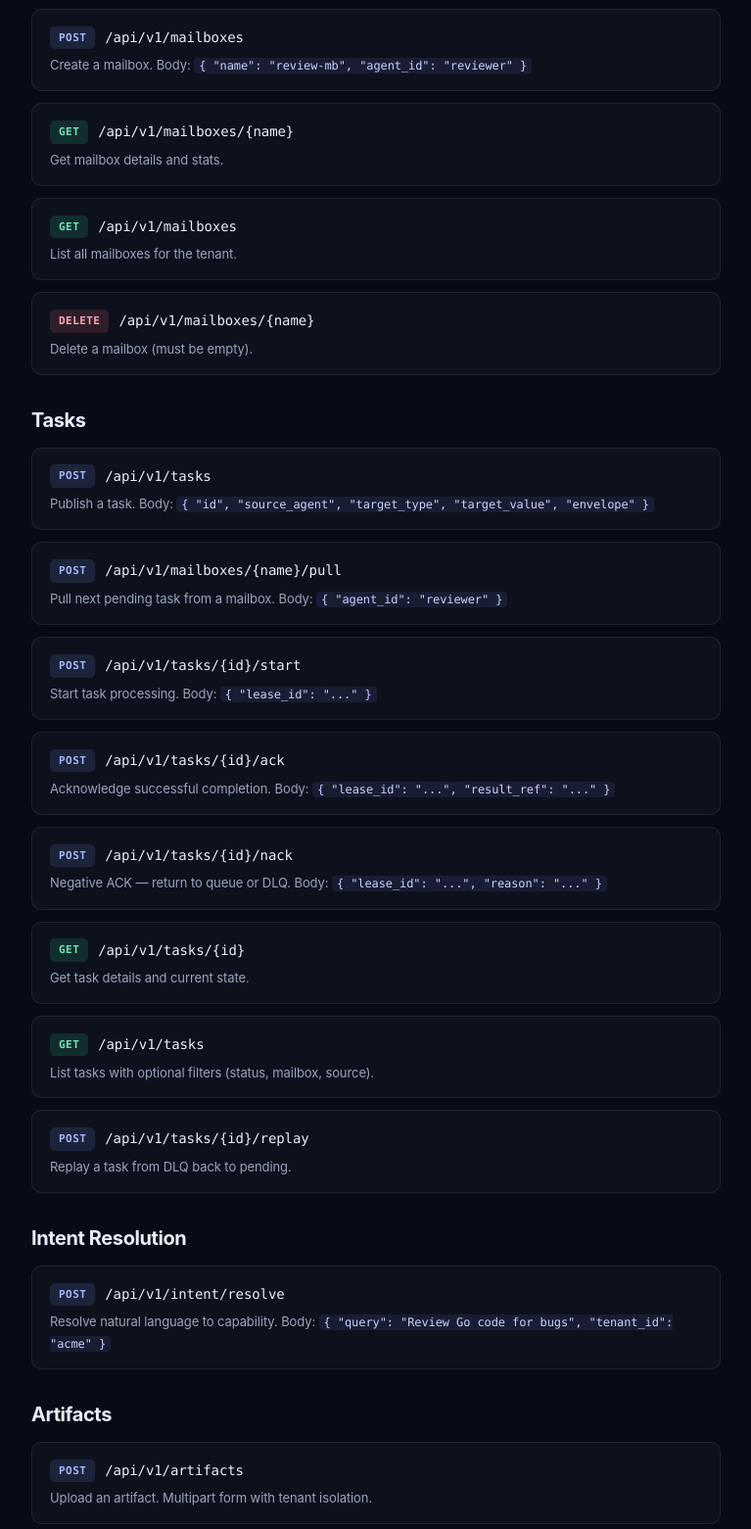
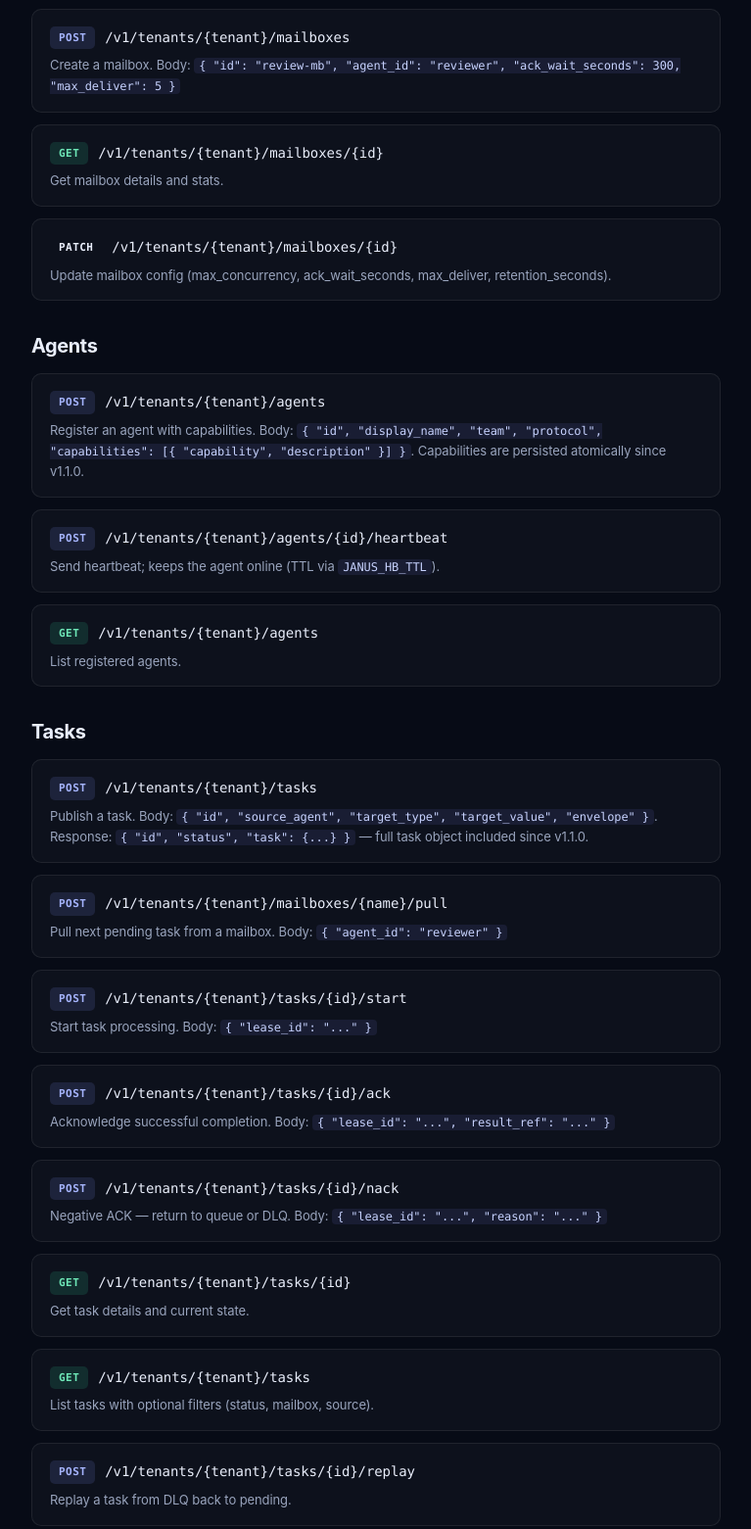
Before and after one commit to agentium-lab/janus-website, a plain HTML site: page docs/api.html in a window 1280 px wide. Shown: the part 1121-2682 px from the top of the page at 98% size, without its empty margins (256-1023 px from the left). Drawn offline with Linux system fonts and the light colour scheme.

Commit message:
docs(api): fix endpoint paths to /v1/tenants/{tenant}/... + add catalog, agents, intent notes
- All endpoints were documented under /api/v1/* (never existed) — now
  match the real router: /v1/tenants/{tenant}/tasks|mailboxes|agents|artifacts
- Removed nonexistent DELETE mailbox and POST /intent/resolve endpoints
- Added: GET /catalog, POST /agents (+capabilities), heartbeat,
  PATCH mailbox config
- Documented create-task response with embedded task object (v1.1.0)

```diff
--- a/docs/api.html
+++ b/docs/api.html
@@ -64,69 +64,83 @@
 
     <h3>Mailboxes</h3>
     <div class="endpoint">
-        <div><span class="method post">POST</span><span class="path">/api/v1/mailboxes</span></div>
-        <div class="desc">Create a mailbox. Body: <code>{ "name": "review-mb", "agent_id": "reviewer" }</code></div>
+        <div><span class="method post">POST</span><span class="path">/v1/tenants/{tenant}/mailboxes</span></div>
+        <div class="desc">Create a mailbox. Body: <code>{ "id": "review-mb", "agent_id": "reviewer", "ack_wait_seconds": 300, "max_deliver": 5 }</code></div>
     </div>
     <div class="endpoint">
-        <div><span class="method get">GET</span><span class="path">/api/v1/mailboxes/{name}</span></div>
+        <div><span class="method get">GET</span><span class="path">/v1/tenants/{tenant}/mailboxes/{id}</span></div>
         <div class="desc">Get mailbox details and stats.</div>
     </div>
     <div class="endpoint">
-        <div><span class="method get">GET</span><span class="path">/api/v1/mailboxes</span></div>
-        <div class="desc">List all mailboxes for the tenant.</div>
+        <div><span class="method patch">PATCH</span><span class="path">/v1/tenants/{tenant}/mailboxes/{id}</span></div>
+        <div class="desc">Update mailbox config (max_concurrency, ack_wait_seconds, max_deliver, retention_seconds).</div>
+    </div>
+
+    <h3>Agents</h3>
+    <div class="endpoint">
+        <div><span class="method post">POST</span><span class="path">/v1/tenants/{tenant}/agents</span></div>
+        <div class="desc">Register an agent with capabilities. Body: <code>{ "id", "display_name", "team", "protocol", "capabilities": [{ "capability", "description" }] }</code>. Capabilities are persisted atomically since v1.1.0.</div>
     </div>
     <div class="endpoint">
-        <div><span class="method delete">DELETE</span><span class="path">/api/v1/mailboxes/{name}</span></div>
-        <div class="desc">Delete a mailbox (must be empty).</div>
+        <div><span class="method post">POST</span><span class="path">/v1/tenants/{tenant}/agents/{id}/heartbeat</span></div>
+        <div class="desc">Send heartbeat; keeps the agent online (TTL via <code>JANUS_HB_TTL</code>).</div>
+    </div>
+    <div class="endpoint">
+        <div><span class="method get">GET</span><span class="path">/v1/tenants/{tenant}/agents</span></div>
+        <div class="desc">List registered agents.</div>
     </div>
 
     <h3>Tasks</h3>
     <div class="endpoint">
-        <div><span class="method post">POST</span><span class="path">/api/v1/tasks</span></div>
-        <div class="desc">Publish a task. Body: <code>{ "id", "source_agent", "target_type", "target_value", "envelope" }</code></div>
+        <div><span class="method post">POST</span><span class="path">/v1/tenants/{tenant}/tasks</span></div>
+        <div class="desc">Publish a task. Body: <code>{ "id", "source_agent", "target_type", "target_value", "envelope" }</code>. Response: <code>{ "id", "status", "task": {...} }</code> — full task object included since v1.1.0.</div>
     </div>
     <div class="endpoint">
-        <div><span class="method post">POST</span><span class="path">/api/v1/mailboxes/{name}/pull</span></div>
+        <div><span class="method post">POST</span><span class="path">/v1/tenants/{tenant}/mailboxes/{name}/pull</span></div>
         <div class="desc">Pull next pending task from a mailbox. Body: <code>{ "agent_id": "reviewer" }</code></div>
     </div>
     <div class="endpoint">
-        <div><span class="method post">POST</span><span class="path">/api/v1/tasks/{id}/start</span></div>
+        <div><span class="method post">POST</span><span class="path">/v1/tenants/{tenant}/tasks/{id}/start</span></div>
         <div class="desc">Start task processing. Body: <code>{ "lease_id": "..." }</code></div>
     </div>
     <div class="endpoint">
-        <div><span class="method post">POST</span><span class="path">/api/v1/tasks/{id}/ack</span></div>
+        <div><span class="method post">POST</span><span class="path">/v1/tenants/{tenant}/tasks/{id}/ack</span></div>
         <div class="desc">Acknowledge successful completion. Body: <code>{ "lease_id": "...", "result_ref": "..." }</code></div>
     </div>
     <div class="endpoint">
-        <div><span class="method post">POST</span><span class="path">/api/v1/tasks/{id}/nack</span></div>
+        <div><span class="method post">POST</span><span class="path">/v1/tenants/{tenant}/tasks/{id}/nack</span></div>
         <div class="desc">Negative ACK — return to queue or DLQ. Body: <code>{ "lease_id": "...", "reason": "..." }</code></div>
     </div>
     <div class="endpoint">
-        <div><span class="method get">GET</span><span class="path">/api/v1/tasks/{id}</span></div>
+        <div><span class="method get">GET</span><span class="path">/v1/tenants/{tenant}/tasks/{id}</span></div>
         <div class="desc">Get task details and current state.</div>
     </div>
     <div class="endpoint">
-        <div><span class="method get">GET</span><span class="path">/api/v1/tasks</span></div>
+        <div><span class="method get">GET</span><span class="path">/v1/tenants/{tenant}/tasks</span></div>
         <div class="desc">List tasks with optional filters (status, mailbox, source).</div>
     </div>
     <div class="endpoint">
-        <div><span class="method post">POST</span><span class="path">/api/v1/tasks/{id}/replay</span></div>
+        <div><span class="method post">POST</span><span class="path">/v1/tenants/{tenant}/tasks/{id}/replay</span></div>
         <div class="desc">Replay a task from DLQ back to pending.</div>
     </div>
 
-    <h3>Intent Resolution</h3>
+    <h3>Catalog &amp; Intent</h3>
     <div class="endpoint">
-        <div><span class="method post">POST</span><span class="path">/api/v1/intent/resolve</span></div>
-        <div class="desc">Resolve natural language to capability. Body: <code>{ "query": "Review Go code for bugs", "tenant_id": "acme" }</code></div>
+        <div><span class="method get">GET</span><span class="path">/v1/tenants/{tenant}/catalog</span></div>
+        <div class="desc">List online agents with their capabilities (name, description, schema) for client-side matching.</div>
+    </div>
+    <div class="endpoint">
+        <div><span class="method post">POST</span><span class="path">/v1/tenants/{tenant}/tasks</span></div>
+        <div class="desc">Intent routing — publish with <code>target_type: "intent"</code> and a natural-language <code>target_value</code>. Janus resolves it to the best matching capability (LLM if configured via <code>JANUS_LLM_ENABLED</code>, keyword fallback otherwise) before dispatch. There is no separate resolve endpoint.</div>
     </div>
 
     <h3>Artifacts</h3>
     <div class="endpoint">
-        <div><span class="method post">POST</span><span class="path">/api/v1/artifacts</span></div>
+        <div><span class="method post">POST</span><span class="path">/v1/tenants/{tenant}/artifacts</span></div>
         <div class="desc">Upload an artifact. Multipart form with tenant isolation.</div>
     </div>
     <div class="endpoint">
-        <div><span class="method get">GET</span><span class="path">/api/v1/artifacts/{id}</span></div>
+        <div><span class="method get">GET</span><span class="path">/v1/tenants/{tenant}/artifacts/{id}</span></div>
         <div class="desc">Download an artifact (tenant-scoped access check).</div>
     </div>
 
```
Also changed, not shown: zh/docs/api.html (+35 -21 lines).
